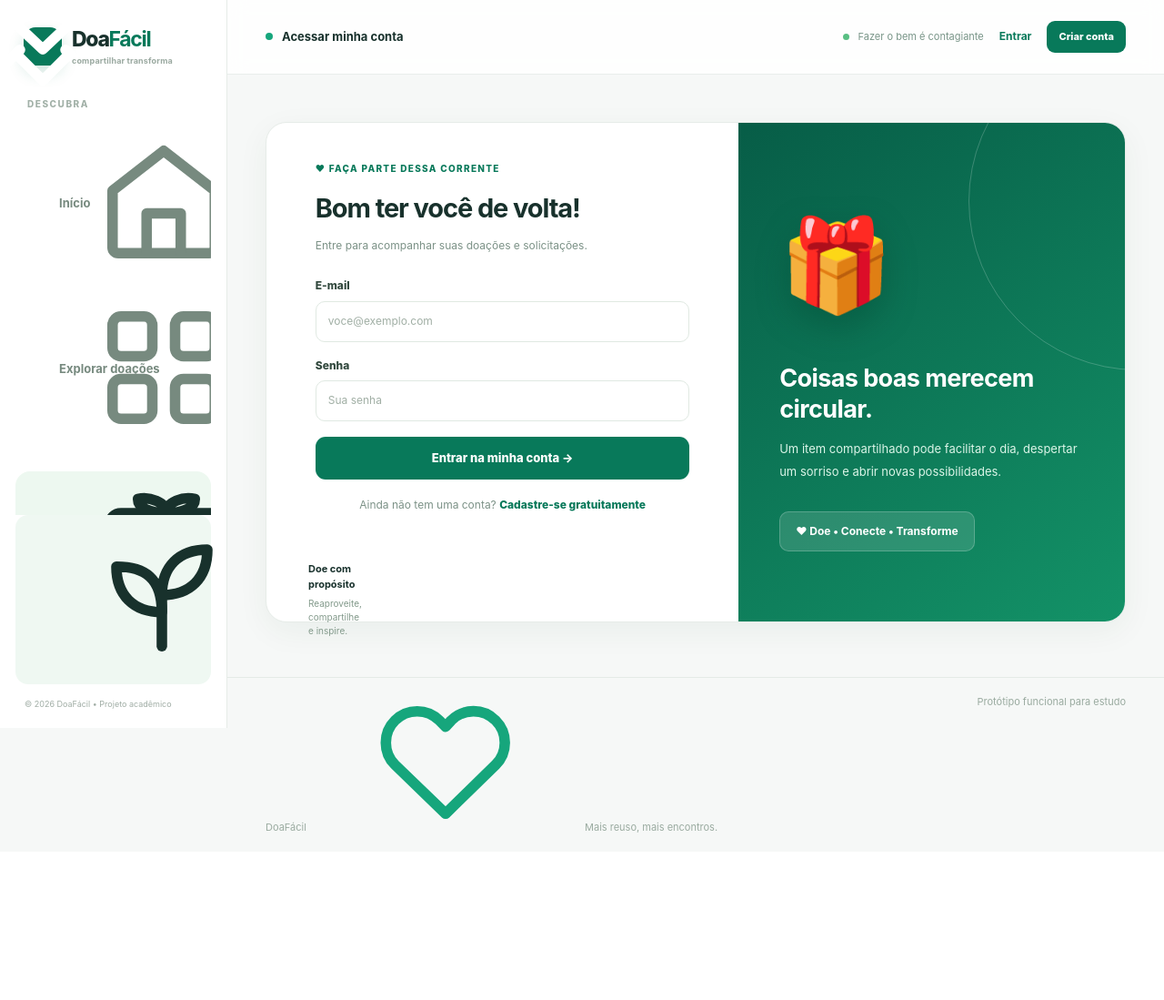
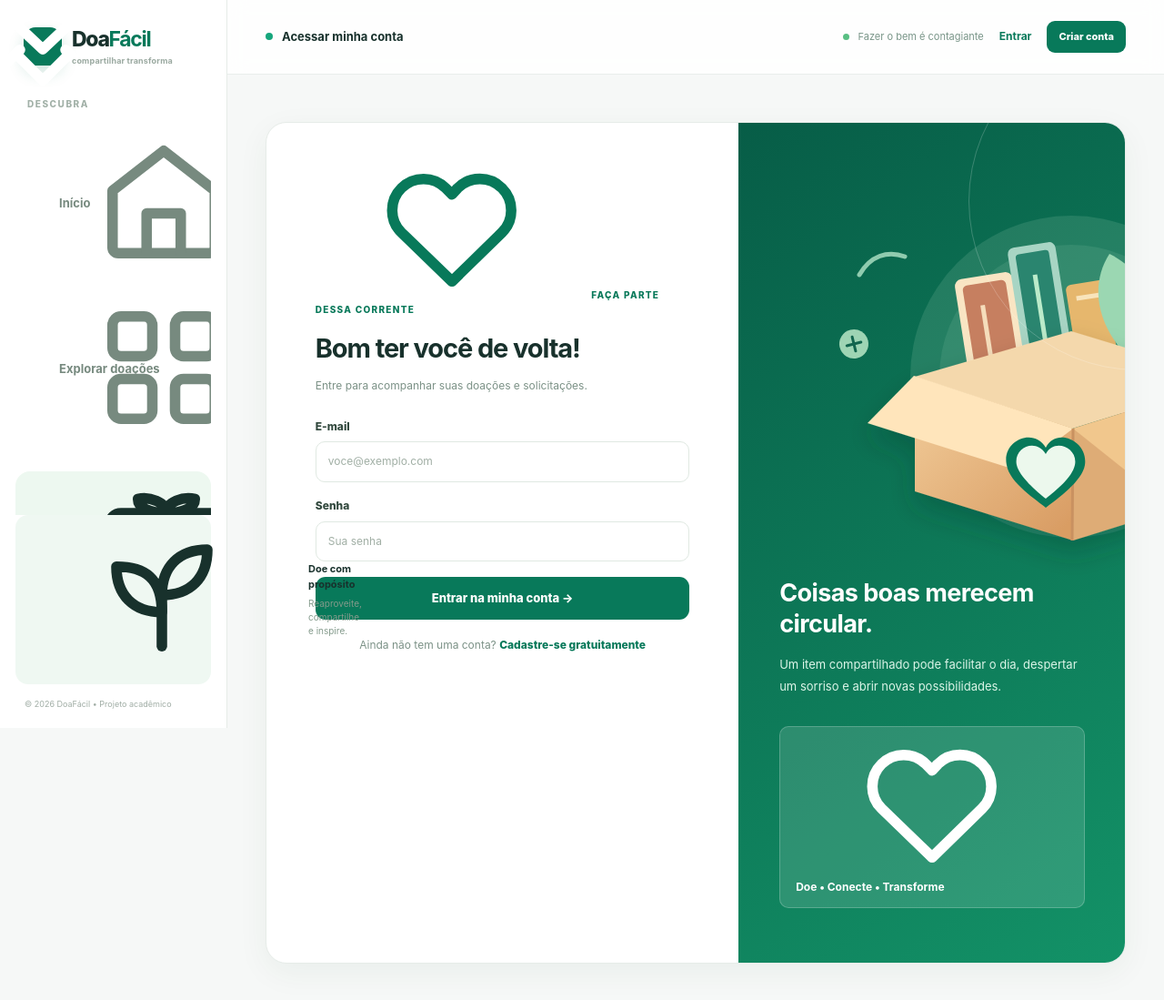
Before and after one commit to wagneranderson499-sys/DoeFacil, a Flask app: page /entrar in a window 1280 px wide. Shown: the top 1099 px of the page at 91% size. Before the commit the page ends 915 px from the top, so only its background shows below. Run offline with Flask 3, Linux system fonts and the light colour scheme.

Commit message:
Substitui emojis por ícones profissionais em auth.html

```diff
--- a/templates/auth.html
+++ b/templates/auth.html
@@ -1,8 +1,9 @@
 {% extends 'base.html' %}
+{% from 'macros.html' import icon %}
 {% block title %}{{ 'Criar conta' if mode == 'register' else 'Entrar' }}{% endblock %}
 {% block breadcrumb %}{{ 'Criar minha conta' if mode == 'register' else 'Acessar minha conta' }}{% endblock %}
 {% block content %}
-<div class="auth-layout"><section class="auth-panel"><div class="auth-badge">♥ FAÇA PARTE DESSA CORRENTE</div>
+<div class="auth-layout"><section class="auth-panel"><div class="auth-badge">{{ icon('heart') }} FAÇA PARTE DESSA CORRENTE</div>
   <h1>{{ 'Sua próxima boa ação começa aqui.' if mode == 'register' else 'Bom ter você de volta!' }}</h1>
   <p class="auth-intro">{{ 'Crie sua conta gratuitamente para compartilhar objetos e participar de doações.' if mode == 'register' else 'Entre para acompanhar suas doações e solicitações.' }}</p>
   <form method="post" class="form-stack" action="{{ url_for('register') if mode == 'register' else url_for('login') }}">
@@ -17,5 +18,5 @@
     <button class="btn btn-primary btn-block btn-lg" type="submit">{{ 'Criar minha conta →' if mode == 'register' else 'Entrar na minha conta →' }}</button>
   </form>
   <p class="auth-switch">{% if mode == 'register' %}Já possui uma conta? <a href="{{ url_for('login') }}">Entrar</a>{% else %}Ainda não tem uma conta? <a href="{{ url_for('register') }}">Cadastre-se gratuitamente</a>{% endif %}</p>
-</section><aside class="auth-art"><div class="auth-art-emblem">🎁</div><h2>Coisas boas merecem circular.</h2><p>Um item compartilhado pode facilitar o dia, despertar um sorriso e abrir novas possibilidades.</p><div class="auth-art-tag">♥ Doe • Conecte • Transforme</div></aside></div>
+</section><aside class="auth-art"><img class="auth-art-image" src="{{ url_for('static', filename='img/hero-doacao.svg') }}" alt="Ilustração de objetos sendo doados"><h2>Coisas boas merecem circular.</h2><p>Um item compartilhado pode facilitar o dia, despertar um sorriso e abrir novas possibilidades.</p><div class="auth-art-tag">{{ icon('heart') }} Doe • Conecte • Transforme</div></aside></div>
 {% endblock %}
```
